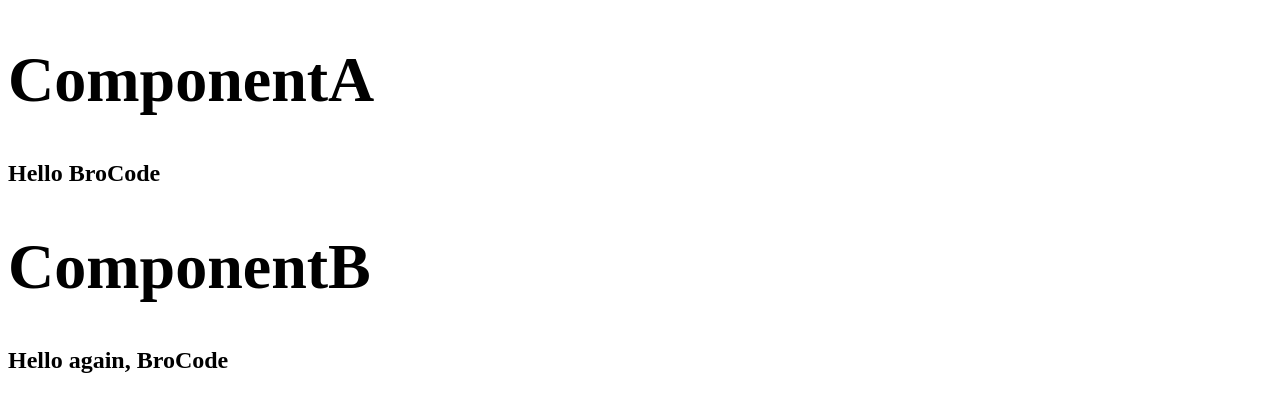
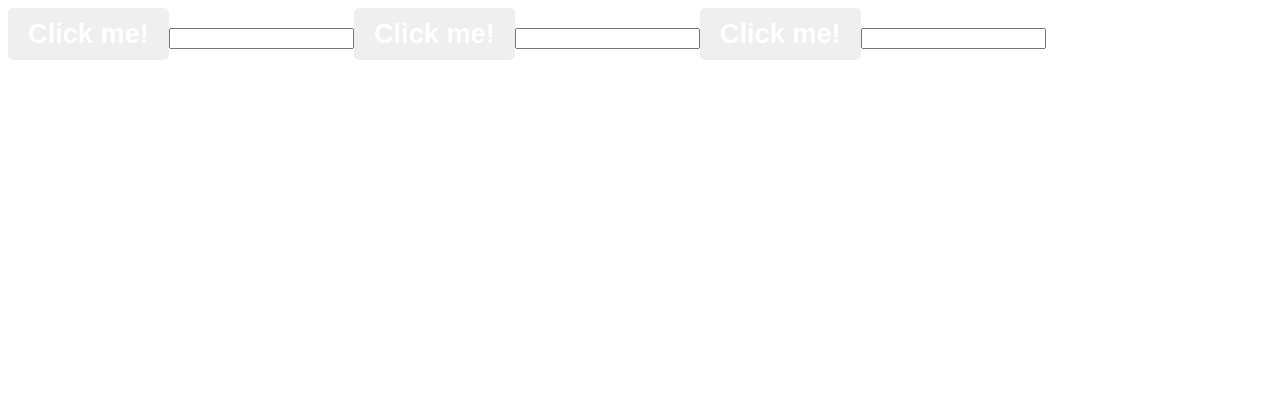
Before and after one commit to magobryan81/react, a React (Vite) app: page / in a window 1280 px wide. Shown: the top 412 px of the page. Built offline with nearby package versions, Linux system fonts and the light colour scheme.

Commit message:
add UseRef

```diff
--- a/src/App.jsx
+++ b/src/App.jsx
@@ -17,6 +17,7 @@ import ToDoList from './to-do-list-app/ToDoList.jsx';
 import UseEffect from './UseEffect.jsx';
 import DigitalClock from './DigitalClock.jsx';
 import ComponentA from './ComponentA.jsx';
+import UseRef from './UseRef.jsx';
 function App() {
   // const fruits = [{id: 1, name: 'apple', calories: 105},
   //   {id: 2, name: 'orange', calories: 85},
@@ -29,7 +30,7 @@ function App() {
     // <Main />
     // </>
     <>
-    <ComponentA />
+    <UseRef />
 
     </>
   );
--- /dev/null
+++ b/src/UseRef.jsx
@@ -0,0 +1,48 @@
+import React, {useState, useEffect, useRef} from 'react';
+
+export default function UseRef() {
+
+    const inputRef1 = useRef(null);
+    const inputRef2 = useRef(null);
+    const inputRef3 = useRef(null);
+
+    useEffect(() => {
+        console.log("COMPONENT RENDERED");
+    });
+
+    function handleClick1() {
+        inputRef1.current.focus();
+        inputRef1.current.style.background = "yellow";
+        inputRef2.current.style.background = "";
+        inputRef3.current.style.background = "";
+    }
+
+    function handleClick2() {
+        inputRef1.current.focus();
+        inputRef1.current.style.background = "";
+        inputRef2.current.style.background = "yellow";
+        inputRef3.current.style.background = "";
+    }
+
+    function handleClick3() {
+        inputRef1.current.focus();
+        inputRef1.current.style.background = "";
+        inputRef2.current.style.background = "";
+        inputRef3.current.style.background = "yellow";
+    }
+
+    return (
+         <div>
+            <button onClick={handleClick1}>Click me!</button>
+            <input ref={inputRef1}/>
+
+            <button onClick={handleClick2}>Click me!</button>
+            <input ref={inputRef2}/>
+
+            <button onClick={handleClick3}>Click me!</button>
+            <input ref={inputRef3}/>
+         </div>
+    )
+
+
+}
```
